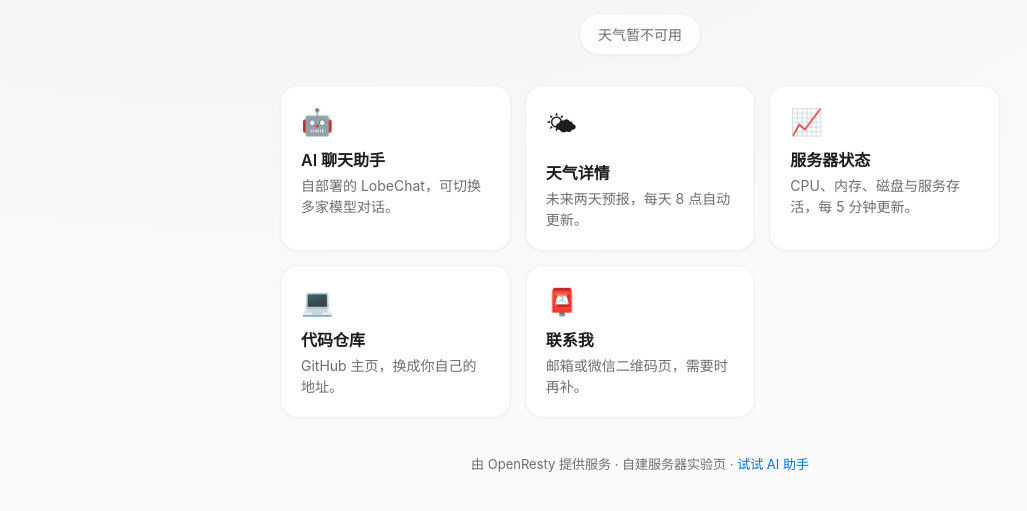
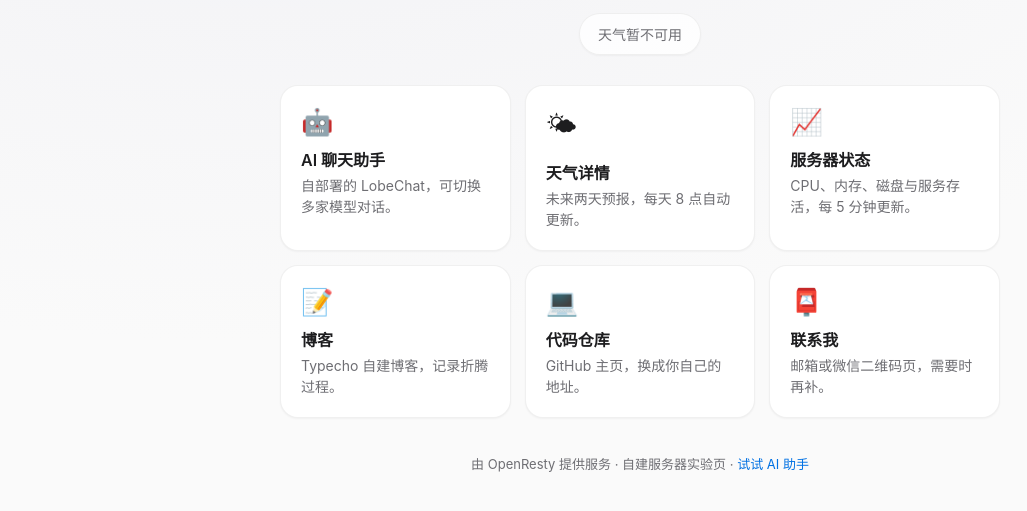
Before and after one commit to jack358069-sketch/my-server-lab, a plain HTML site: page index.html in a window 1280 px wide. Shown: the part 259-770 px from the top of the page, without its empty margins (0-1027 px from the left). Drawn offline with Linux system fonts and the light colour scheme; no server answers.

Commit message:
Add files via upload

```diff
--- a/index.html
+++ b/index.html
@@ -61,6 +61,11 @@
         <p class="title">服务器状态</p>
         <p class="desc">CPU、内存、磁盘与服务存活，每 5 分钟更新。</p>
       </a>
+      <a class="card" href="http://47.115.150.227:40300" target="_blank" rel="noopener">
+        <div class="icon">📝</div>
+        <p class="title">博客</p>
+        <p class="desc">Typecho 自建博客，记录折腾过程。</p>
+      </a>
       <a class="card" href="https://github.com" target="_blank" rel="noopener">
         <div class="icon">💻</div>
         <p class="title">代码仓库</p>
```
Also changed, not shown: 1 other file.
